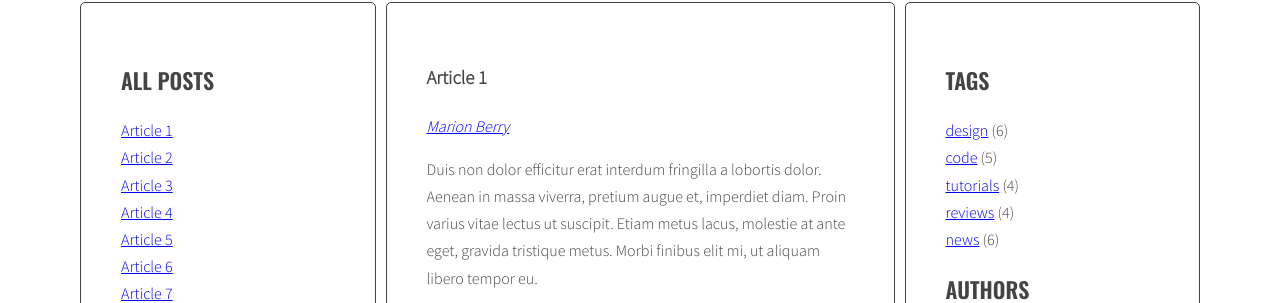
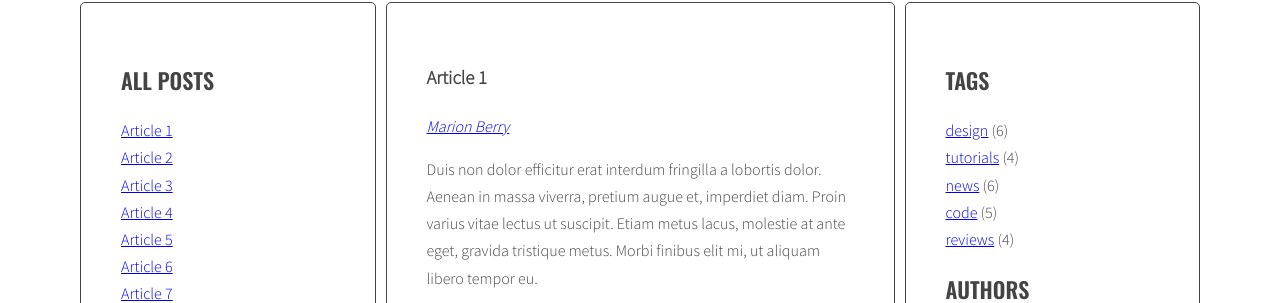
Before and after one commit to LenGo-Dev/javascript-blog, a website: page index.html in a window 1280 px wide. Shown: the part 241-544 px from the top of the page. Drawn offline with nearby package versions, Linux system fonts and the light colour scheme.

Commit message:
Add tags-cloud

```diff
--- a/index.html
+++ b/index.html
@@ -179,11 +179,6 @@
                 <aside aria-label="right-sidebar" class="sidebar">
                     <h2 class="section-title">Tags</h2>
                     <ul class="list tags">
-                        <li><a href="#">design</a> <span>(6)</span></li>
-                        <li><a href="#">code</a> <span>(5)</span></li>
-                        <li><a href="#">tutorials</a> <span>(4)</span></li>
-                        <li><a href="#">reviews</a> <span>(4)</span></li>
-                        <li><a href="#">news</a> <span>(6)</span></li>
                     </ul>
                     <h2 class="section-title">Authors</h2>
                     <ul class="list authors">
--- a/js/script.js
+++ b/js/script.js
@@ -39,7 +39,8 @@ const optArticleSelector = '.post',
   optTitleSelector = '.post-title',
   optTitleListSelector = '.titles',
   optArticleTagSelector = '.post-tags .list',
-  optArticleAuthorSelector = '.post-author';
+  optArticleAuthorSelector = '.post-author',
+  optTagsListSelector = '.list.tags';
 
 function generateTitleLinks(customSelector = '') {
 
@@ -88,6 +89,9 @@ function generateTitleLinks(customSelector = '') {
 generateTitleLinks();
 
 function generateTags() {
+  /* [NEW] create a new variable allTags with an empty object */
+  let allTags = {};
+
   /* find all articles */
   const articles = document.querySelectorAll(optArticleSelector);
 
@@ -115,6 +119,15 @@ function generateTags() {
       console.log(linkHTML);
       /* add generated code to html variable */
       html = html + linkHTML;
+
+      /* [NEW] check if this link is NOT already in allTags */
+      if(!allTags[tag]) {
+        /* [NEW] add generated code to allTags array */
+        allTags[tag] = 1;
+      } else {
+        allTags[tag]++;
+      }
+
       /* END LOOP: for each tag */
     }
 
@@ -122,6 +135,23 @@ function generateTags() {
     titleList.innerHTML = html;
   }
   /* END LOOP: for every article: */
+
+  /* [NEW] find list of tags in right column */
+  const tagList = document.querySelector(optTagsListSelector);
+  console.log(tagList);
+
+  /* [NEW] create variable for all links HTML code */
+  let allTagsHTML = '';
+
+  /* [NEW] START LOOP: for each tag in allTags: */
+  for(let tag in allTags){
+    /* [NEW] generate code of a link and add it to allTagsHTML */
+    allTagsHTML += '<li><a href="#tag-' + tag + '">' + tag + '</a> (' + allTags[tag] + ')</li>';
+  }
+  /* [NEW] END LOOP: for each tag in allTags: */
+
+  /*[NEW] add HTML from allTagsHTML to tagList */
+  tagList.innerHTML = allTagsHTML;
 }
 
 generateTags();
```
